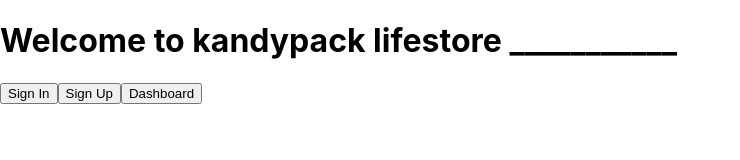
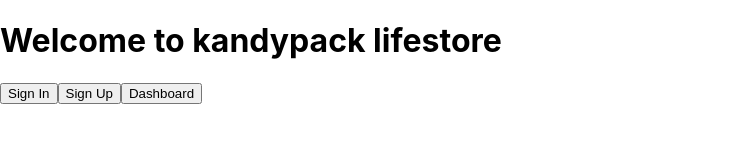
Before and after one commit to SenuthAbey12/kandypack, a React (Create React App) app: page / in a window 1280 px wide. Shown: the top 160 px of the page, without its empty margins (0-740 px from the left). Built offline with nearby package versions, Linux system fonts and the light colour scheme.

Commit message:
home edit

```diff
--- a/src/pages/Home.js
+++ b/src/pages/Home.js
@@ -3,7 +3,7 @@ import { Link } from 'react-router-dom'
 export default function Home() {
   return (
     <div>
-        <h1>Welcome to kandypack lifestore ___________</h1>
+        <h1>Welcome to kandypack lifestore </h1>
         <Link to='/login'><button variant="light">Sign In</button></Link>
         <Link to='/signup'><button variant="light">Sign Up</button></Link>
         <Link to ='/dashboard'><button  variant="light">Dashboard</button></Link>
```
